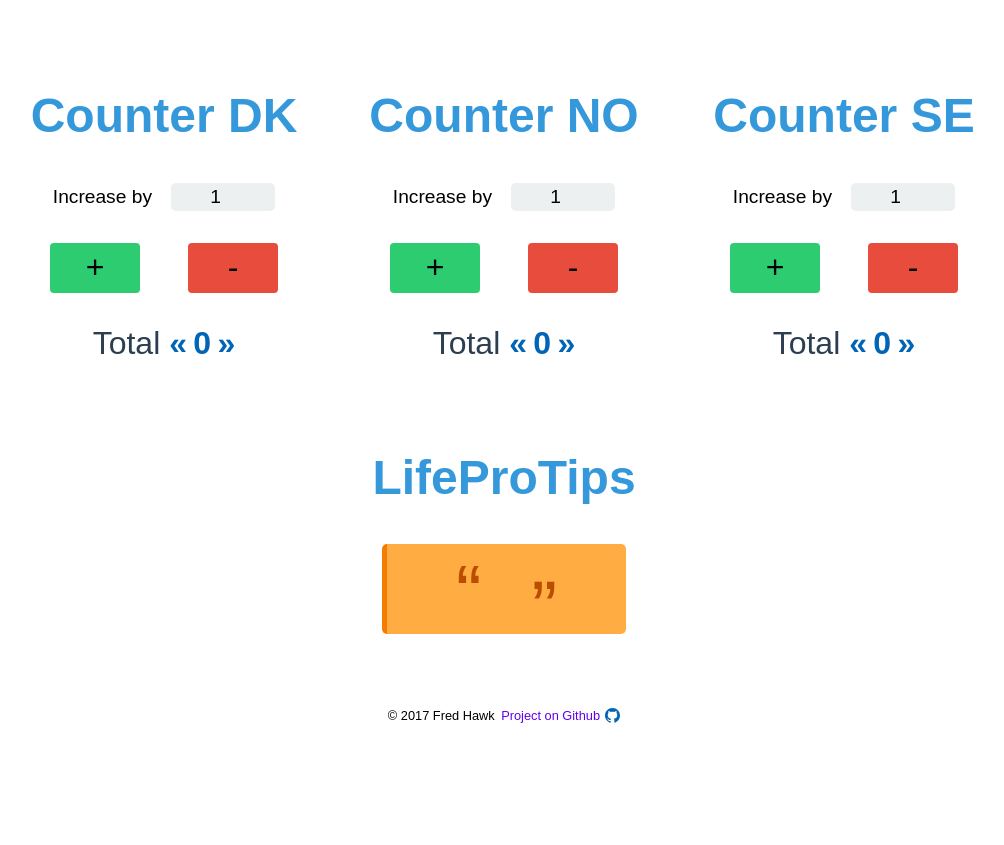
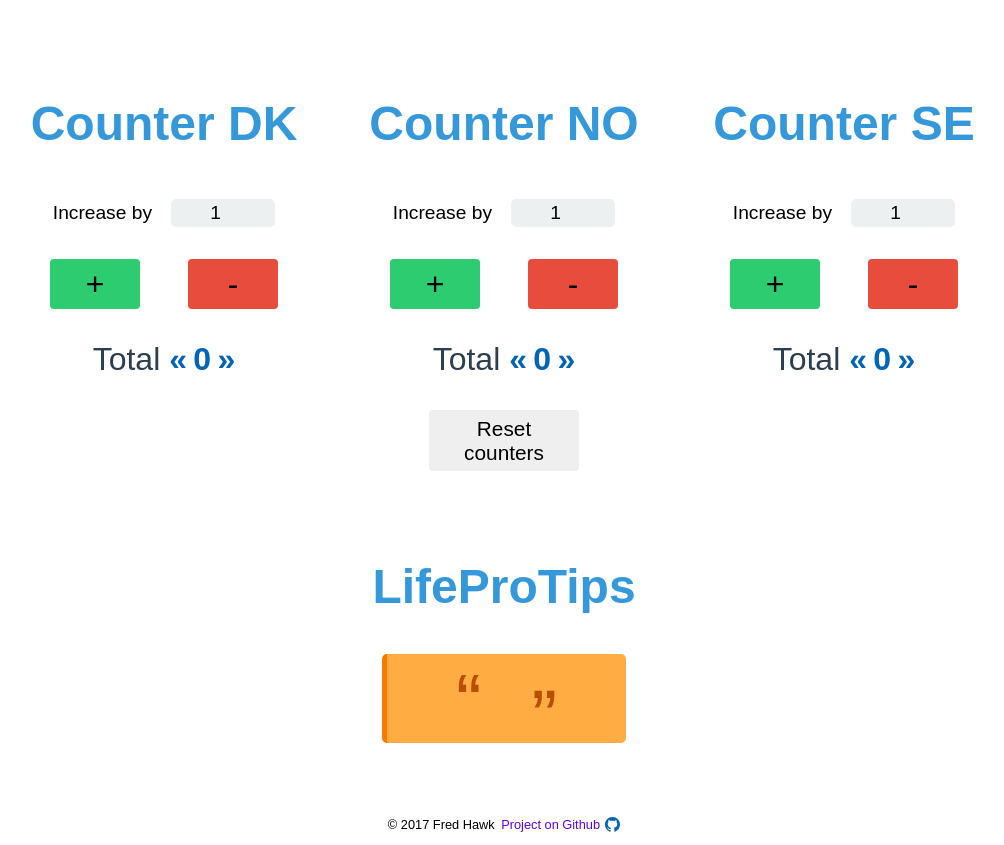
Before and after one commit to fredhawk/tally-quote, a React (Create React App) app: page / in a window 1280 px wide. Shown: the whole page, without its empty margins (136-1140 px from the left). Before the commit the page ends 800 px from the top, so only its background shows below. Built offline with nearby package versions, Linux system fonts and the light colour scheme; no server answers.

Commit message:
Add button to reset all counters

```diff
--- a/src/containers/App.css
+++ b/src/containers/App.css
@@ -3,6 +3,7 @@
   display: flex;
   flex-flow: column nowrap;
   justify-content: space-between;
+  align-items: center;
 }
 @media (min-width: 480px) {
   .App {
--- a/src/containers/App.js
+++ b/src/containers/App.js
@@ -1,5 +1,5 @@
 import React, { Component } from 'react';
-import Counter from './Counter';
+import CounterList from './CounterList';
 import LifeProTips from './LifeProTips';
 import Footer from '../components/Footer';
 import { randomNum } from '../helpers/helper';
@@ -27,9 +27,7 @@ class App extends Component {
     return (
       <div className="App">
         <div className="content">
-          <Counter getRandNum={() => this.getRandomNumber()} country="DK" />
-          <Counter getRandNum={() => this.getRandomNumber()} country="NO" />
-          <Counter getRandNum={() => this.getRandomNumber()} country="SE" />
+          <CounterList getRandNum={() => this.getRandomNumber()} />
           <LifeProTips randomNumber={this.state.num} />
         </div>
         <Footer />
--- a/src/containers/Counter.js
+++ b/src/containers/Counter.js
@@ -32,13 +32,13 @@ class Counter extends Component {
   }
   handleDecrement() {
     if (this.state.tally <= 0 || this.state.tally * 1 - this.state.increment * 1 <= 0) {
-      localStorage.setItem(`total ${this.props.country}`, JSON.stringify(0));
+      localStorage.setItem(`Total ${this.props.country}`, JSON.stringify(0));
       this.setState({
         tally: 0
       });
       return;
     }
-    localStorage.setItem(`total ${this.props.country}`, JSON.stringify(this.state.tally * 1 - this.state.increment * 1));
+    localStorage.setItem(`Total ${this.props.country}`, JSON.stringify(this.state.tally * 1 - this.state.increment * 1));
     this.setState(prevState => ({
       tally: prevState.tally * 1 - this.state.increment * 1
     }));
--- /dev/null
+++ b/src/containers/CounterList.css
@@ -0,0 +1,23 @@
+.CounterList {
+  display: flex;
+  flex-flow: column wrap;
+  justify-content: center;
+  align-items: center;
+}
+
+.CounterList-counters {
+  display: flex;
+  flex-flow: row wrap;
+  justify-content: center;
+  margin-bottom: 2em;
+}
+
+.CounterList-btn__reset {
+  width: 150px;
+  display: block;
+  padding-top: 0.4rem;
+  padding-bottom: 0.4rem;
+  border: none;
+  border-radius: 4px;
+  font-size: 1.3em;
+}
--- /dev/null
+++ b/src/containers/CounterList.js
@@ -0,0 +1,20 @@
+import React, { Component } from 'react';
+import Counter from './Counter';
+import './CounterList.css';
+
+class CounterList extends Component {
+  render() {
+    return (
+      <section className="CounterList">
+        <div className="CounterList-counters">
+          <Counter getRandNum={this.props.getRandomNumber} country="DK" />
+          <Counter getRandNum={this.props.getRandomNumber} country="NO" />
+          <Counter getRandNum={this.props.getRandomNumber} country="SE" />
+        </div>
+        <button className="CounterList-btn__reset">Reset counters</button>
+      </section>
+    );
+  }
+}
+
+export default CounterList;
```
